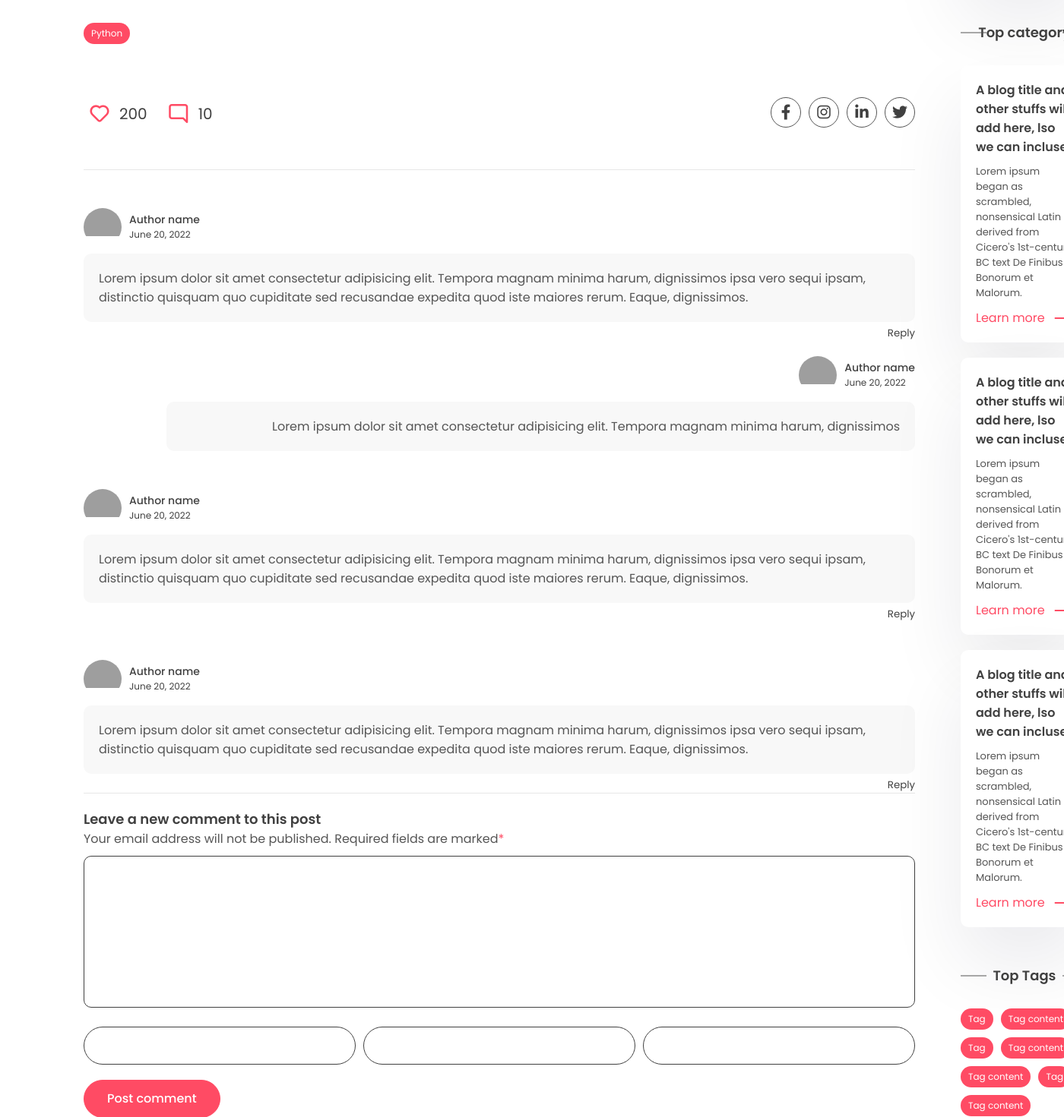
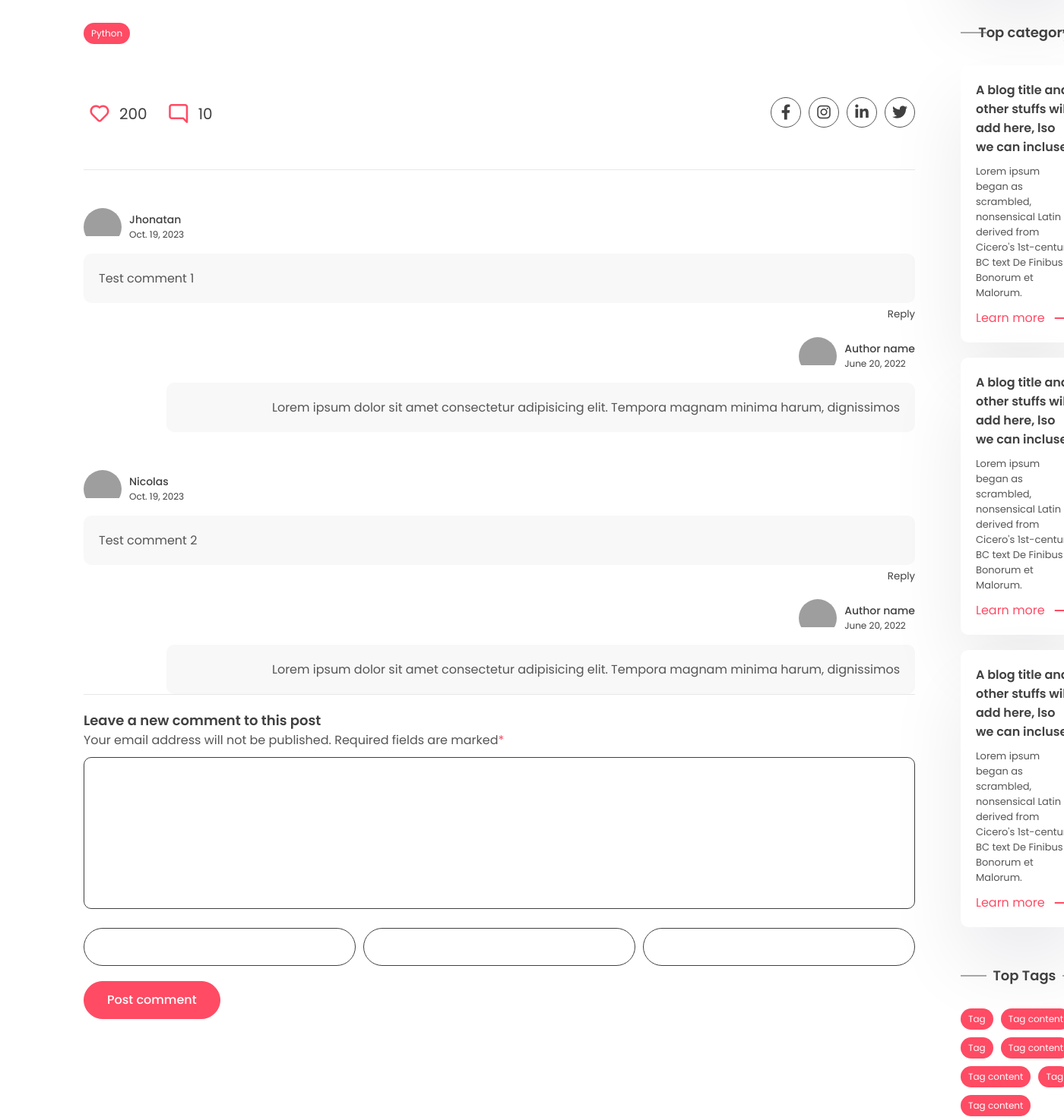
Before and after one commit to jhonatanjk125/Django-Blog-App, a Django app: template app/templates/app/post.html in a window 1400 px wide; the page is wider, and only the part inside the window is pictured. Shown: the part 1906-3377 px from the top of that part at 76% size. Run offline with Django 4.2, Linux system fonts and the light colour scheme; the template is opened without the code that fills it: values that come from a table or form of the project are taken from there, others are empty; data comes from the database, SQL or seed files in the repository; both versions use the stored data as it was after the commit; form fields are guessed from the names that the template uses; some libraries are stand-ins or nearby versions; grey boxes are pictures that could not be loaded.

Commit message:
Render comments dinamically

```diff
--- a/app/templates/app/post.html
+++ b/app/templates/app/post.html
@@ -87,6 +87,7 @@
                         </div>
                       </div>
                     </div>
+                    {% for comment in comments %}
                     <!-- comments -->
                     <div class="user-comment">
                       <div class="author">
@@ -94,19 +95,15 @@
                           <img src="../images/author.svg" alt="" />
                         </div>
                         <div class="details">
-                          <p>Author name</p>
-                          <small>June 20, 2022</small>
+                          <p> {{comment.name }} </p>
+                          <small>{{ comment.date|date }}</small>
                         </div>
                       </div>
                       <div class="comment-sec-main">
                         <div class="comment-sec">
                           <div class="comment">
                             <p>
-                              Lorem ipsum dolor sit amet consectetur adipisicing
-                              elit. Tempora magnam minima harum, dignissimos
-                              ipsa vero sequi ipsam, distinctio quisquam quo
-                              cupiditate sed recusandae expedita quod iste
-                              maiores rerum. Eaque, dignissimos.
+                              {{ comment.content }}
                             </p>
                           </div>
                           <div class="reply">
@@ -157,105 +154,8 @@
 
                       </div>
                     </div>
-                    <!-- user comment -->
-                    <div class="user-comment">
-                      <div class="author">
-                        <div class="profile-pic">
-                          <img src="../images/author.svg" alt="" />
-                        </div>
-                        <div class="details">
-                          <p>Author name</p>
-                          <small>June 20, 2022</small>
-                        </div>
-                      </div>
-                      <div class="comment-sec-main">
-                        <div class="comment-sec">
-                          <div class="comment">
-                            <p>
-                              Lorem ipsum dolor sit amet consectetur adipisicing
-                              elit. Tempora magnam minima harum, dignissimos
-                              ipsa vero sequi ipsam, distinctio quisquam quo
-                              cupiditate sed recusandae expedita quod iste
-                              maiores rerum. Eaque, dignissimos.
-                            </p>
-                          </div>
-                          <div class="reply">
-                            <button onclick="toggleDiv(this)">Reply</button>
-                          </div>
-                        </div>
-                        <div class="comment-box" id="comment-reply-box">
-                          <h3>Reply to post</h3>
-                          <p>
-                            Your email address will not be published. Required fields
-                            are marked<span>*</span>
-                          </p>
-                          <form method="POST">
-                            <textarea name="content" cols="40" rows="10" placeholder="Type your comment...." required id="id_content">
-    </textarea>
-                            <div class="grid-3">
-                              <input type="text" name="name" maxlength="200" placeholder="Name" required id="id_name">
-                              <input type="text" name="email" maxlength="200" placeholder="Email" required id="id_email">
-                              <input type="text" name="website" maxlength="200" placeholder="Website" id="id_website">
-                            </div>
-
-                            <button class="btn btn-primary rounded">
-                              Post Reply
-                            </button>
-                          </form>
-                        </div>
-                      </div>
-                    </div>
-                    <!-- user comment end -->
-                    <!-- user comment -->
-                    <div class="user-comment">
-                      <div class="author">
-                        <div class="profile-pic">
-                          <img src="../images/author.svg" alt="" />
-                        </div>
-                        <div class="details">
-                          <p>Author name</p>
-                          <small>June 20, 2022</small>
-                        </div>
-                      </div>
-                      <div class="comment-sec-main">
-                        <div class="comment-sec">
-                          <div class="comment">
-                            <p>
-                              Lorem ipsum dolor sit amet consectetur adipisicing
-                              elit. Tempora magnam minima harum, dignissimos
-                              ipsa vero sequi ipsam, distinctio quisquam quo
-                              cupiditate sed recusandae expedita quod
-                              iste maiores rerum. Eaque, dignissimos.
-                            </p>
-                          </div>
-                          <div class="reply">
-                            <button onclick="toggleDiv(this)">Reply</button>
-                          </div>
-
-                          <div class="comment-box" id="comment-reply-box">
-                            <h3>Reply to post</h3>
-                            <p>
-                              Your email address will not be published. Required fields
-                              are marked<span>*</span>
-                            </p>
-                            <form method="POST">
-                              <textarea name="content" cols="40" rows="10" placeholder="Type your comment...." required id="id_content">
-      </textarea>
-                              <div class="grid-3">
-                                <input type="text" name="name" maxlength="200" placeholder="Name" required id="id_name">
-                                <input type="text" name="email" maxlength="200" placeholder="Email" required id="id_email">
-                                <input type="text" name="website" maxlength="200" placeholder="Website" id="id_website">
-                              </div>
-
-                              <button class="btn btn-primary rounded">
-                                Post Reply
-                              </button>
-                            </form>
-                          </div>
-                        </div>
-                      </div>
-                    </div>
-                    <!-- user comment end -->
+                       <!-- comment end -->
+                      {% endfor %}
                   </div>
                 </div>
                 <div class="comment-box">
```
Also changed, not shown: app/views.py (+3 -4 lines), db.sqlite3.
